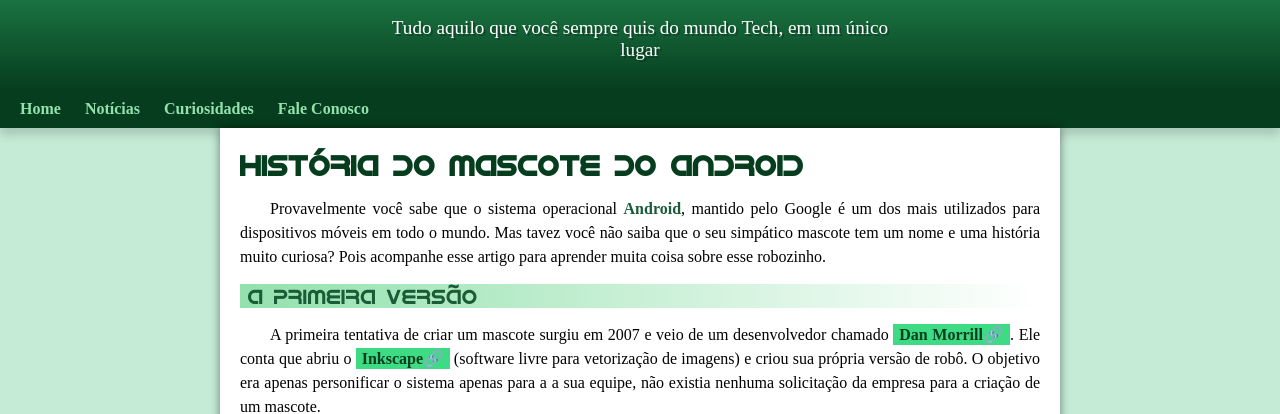
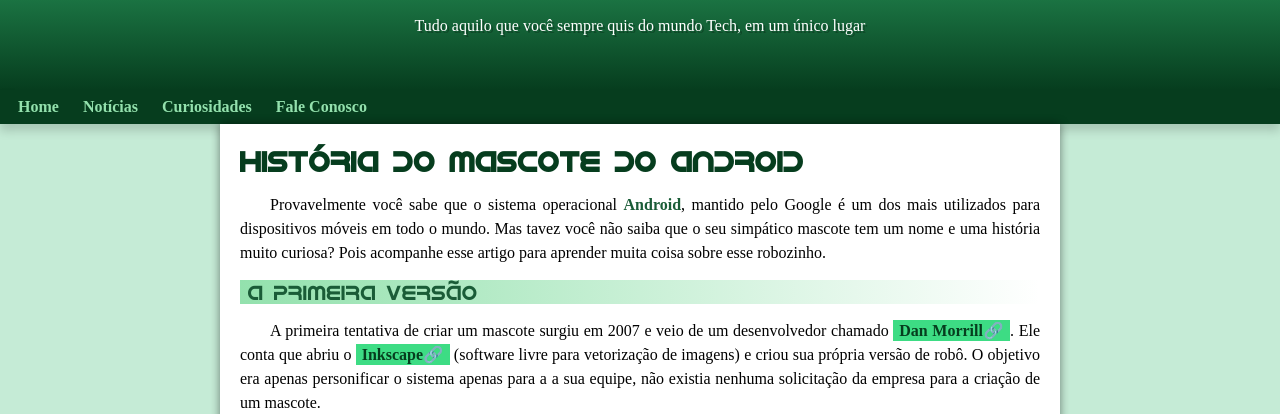
Before and after one commit to EhOTuti/html-css, a plain HTML site: page desafios/android corrigido/android.html in a window 1280 px wide. Shown: the part 90-504 px from the top of the page. Drawn offline with Linux system fonts and the light colour scheme.

Commit message:
Update style.css

```diff
--- a/desafios/android corrigido/estilo/style.css
+++ b/desafios/android corrigido/estilo/style.css
@@ -50,7 +50,7 @@ header > h1 {
 header > p {
     color: white;
     font-family: var(--fonte-padrão);
-    font-size: 1.2em;
+    font-size: 1em;
     max-width: 500px;
     padding: 0px 10px 0px 10px;
     margin: auto;
@@ -59,8 +59,9 @@ header > p {
 }
 nav {
     background-color: var(--cor5);
-    padding: 10px;
+    padding: 8px;
     box-shadow: 0px 7px 9px rgba(0, 0, 0, 0.151);
+
 }
 nav > a{
     color: var(--cor1);
```
